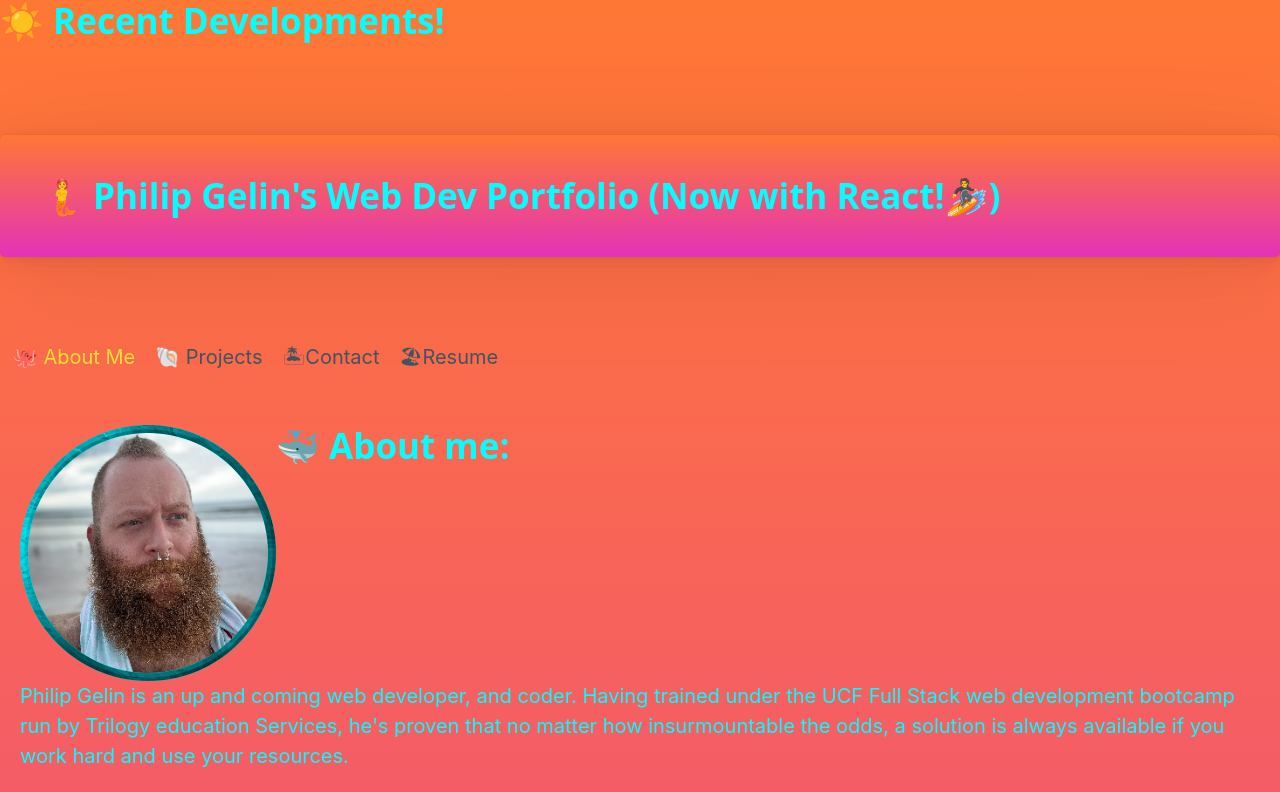
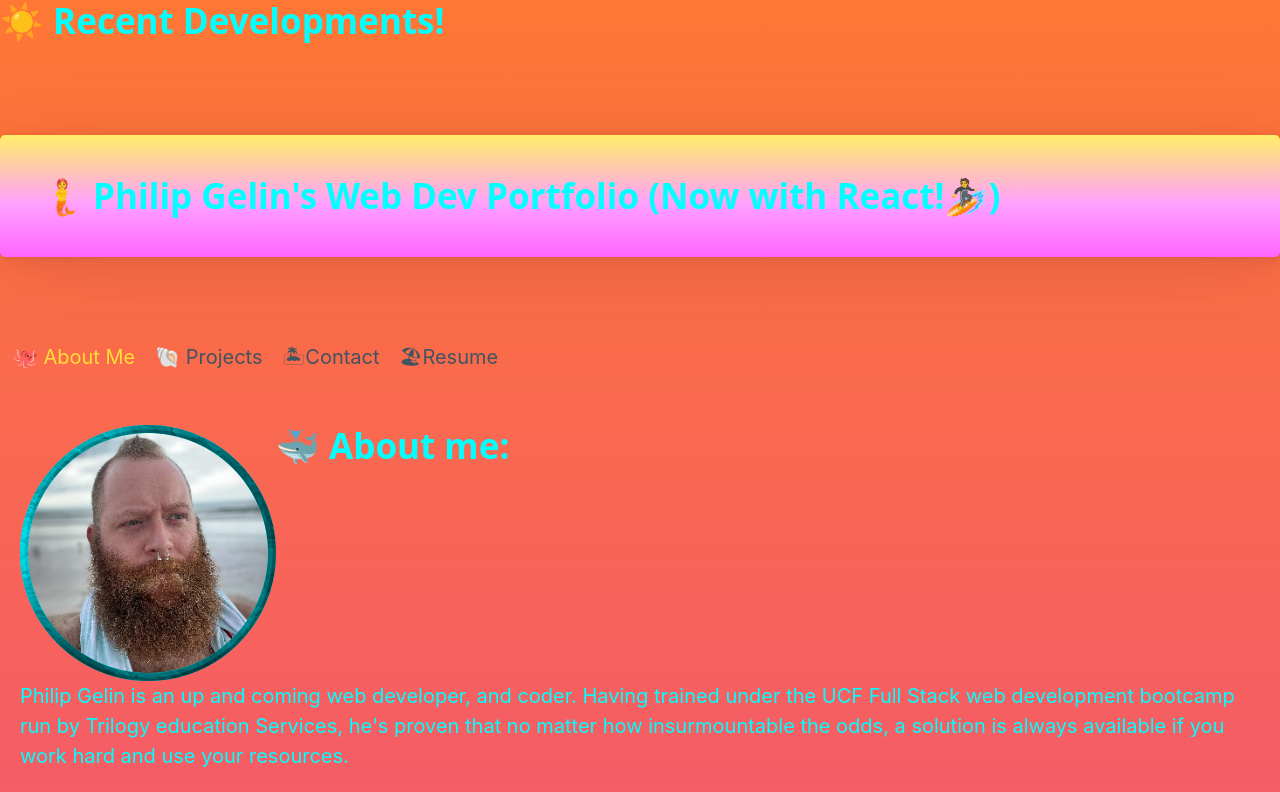
Before and after one commit to GelP1987/React-Portfolio, a React (Create React App) app: page / in a window 1280 px wide. Shown: the top 792 px of the page. Built offline with nearby package versions, Linux system fonts and the light colour scheme.

Commit message:
Update index.css

```diff
--- a/src/index.css
+++ b/src/index.css
@@ -45,6 +45,12 @@ li {
   padding: 0 10px;
 }
 
+article{
+    background-image: linear-gradient(#ff7734,#e432b8);
+    color: #e432b8;
+    background-blend-mode: hard-light;
+}
+
 article,
 h1 {
   color: aqua;
```
